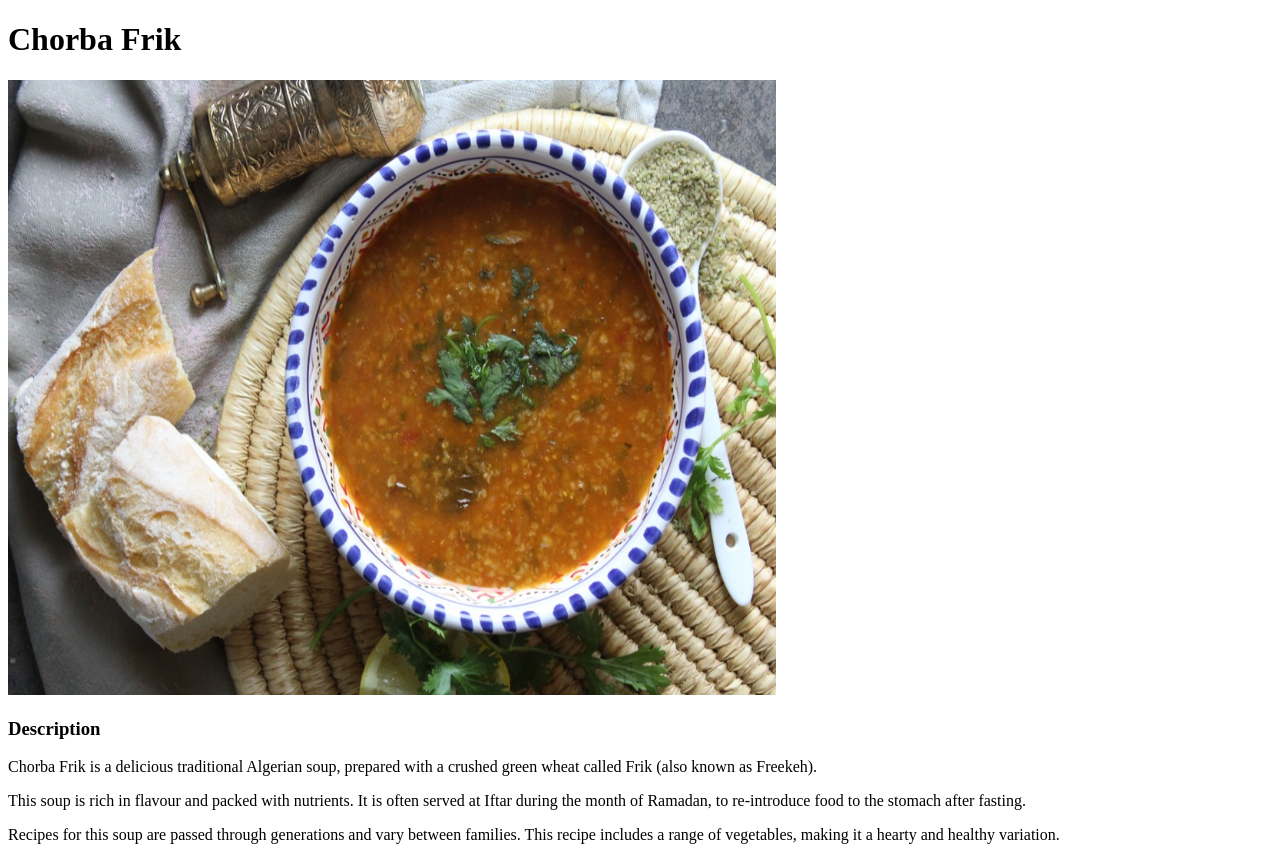
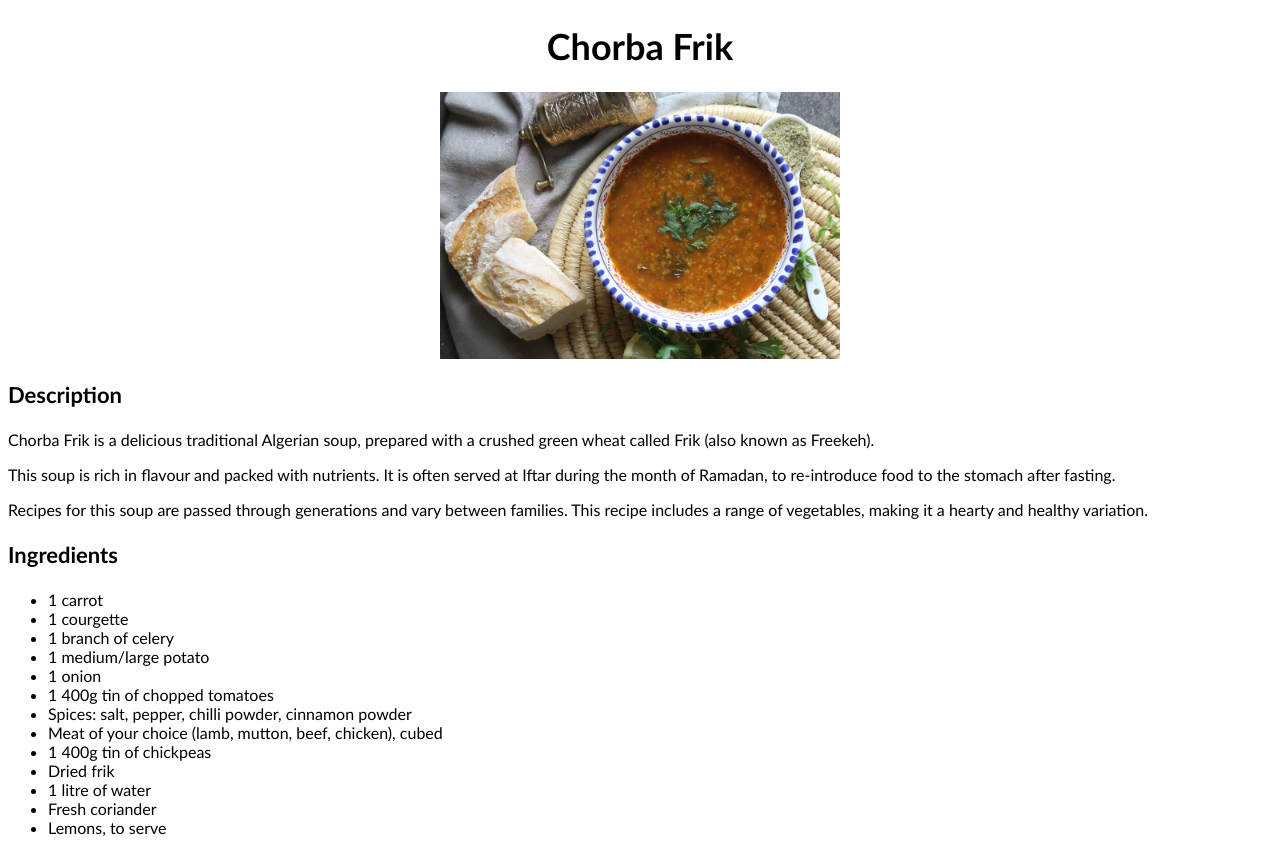
Before and after one commit to chloeabbade/odin-recipes, a plain HTML site: page recipes/chorba.html in a window 1280 px wide. Shown: the top 847 px of the page. Drawn offline with Linux system fonts and the light colour scheme.

Commit message:
Update text styling and image size and alignment

```diff
--- a/recipes/chorba.html
+++ b/recipes/chorba.html
@@ -3,20 +3,21 @@
     <head>
         <meta charset="utf-8">
         <title>Odin Recipes - Chorba Frik</title>
+        <link rel="stylesheet" href="chorbastyles.css">
     </head>
 
     <body>
-       <h1>Chorba Frik</h1>
+       <h1 class="mainheader">Chorba Frik</h1>
 
-       <img src="../img/chorba.jpg" alt="Algerian chorba soup in a traditional blue and white ceramic bowl, served with fresh baguette bread" height="615" width="768">
+       <img src="../img/chorba.jpg" alt="Algerian chorba soup in a traditional blue and white ceramic bowl, served with fresh baguette bread" height="auto" width="400" class="center">
 
-       <h3>Description</h3>
+       <h3 class="header">Description</h3>
        <p>Chorba Frik is a delicious traditional Algerian soup, prepared with a crushed green wheat called Frik (also known as Freekeh).</p>
        <p>This soup is rich in flavour and packed with nutrients. It is often served at Iftar during the month of Ramadan, to re-introduce food to the stomach after fasting.</p>
        <p>Recipes for this soup are passed through generations and vary between families. This recipe includes a range of vegetables, making it a hearty and healthy variation. </p>
 
-       <h3>Ingredients</h3>
-       <ul>
+       <h3 class="header">Ingredients</h3>
+       <ul class="list">
         <li>1 carrot</li>
         <li>1 courgette</li>
         <li>1 branch of celery</li>
@@ -32,8 +33,8 @@
         <li>Lemons, to serve</li>
        </ul>
 
-       <h3>Steps</h3>
-       <ol>
+       <h3 class="header">Steps</h3>
+       <ol class="list">
         <li>Finely grate the carrot, courgette, celery and potato.</li>
         <li>Dice the onion and add to a large saucepan, add the tin of tomatoes and lightly mash to combine.</li>
         <li>Add the grated vegetables to the pan with the onion/tomato mix and simmer for a few minutes.</li>
--- /dev/null
+++ b/recipes/chorbastyles.css
@@ -0,0 +1,34 @@
+.header,
+.mainheader,
+p,
+.list {
+    font-family: 'Trebuchet MS', 'Lucida Sans Unicode', 'Lucida Grande', 'Lucida Sans', Arial, sans-serif;
+
+}
+
+.mainheader {
+    font-size: 36px;
+    font-weight: 700;
+    text-align: center;
+}
+
+img {
+    height: auto;
+    width: 400;
+}
+
+.center {
+    display: block;
+    margin-left: auto;
+    margin-right: auto;
+}
+
+.header{
+font-size: 22px;
+font-weight: 600;
+}
+
+p,
+.list{
+    font-size: 16px;
+}
```
